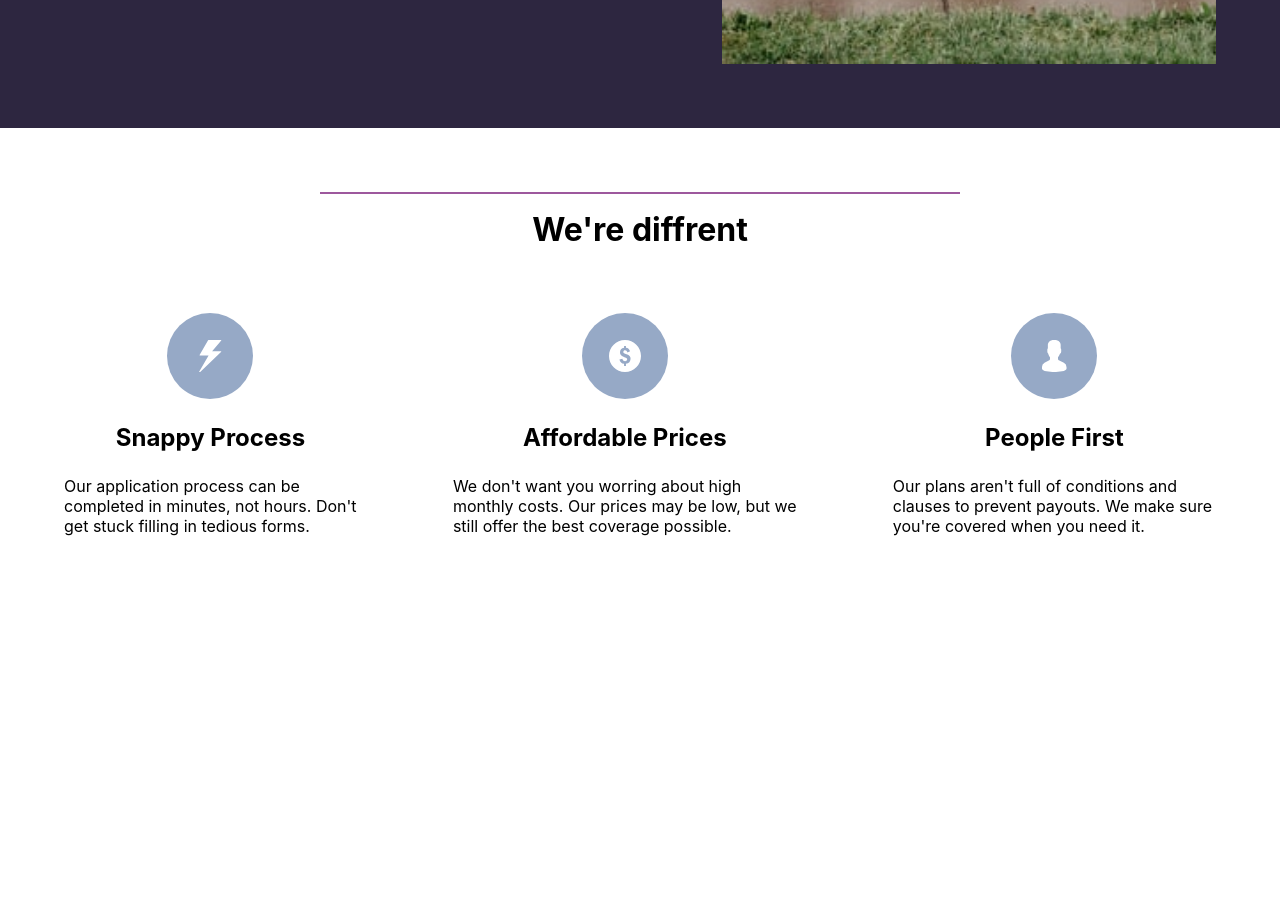
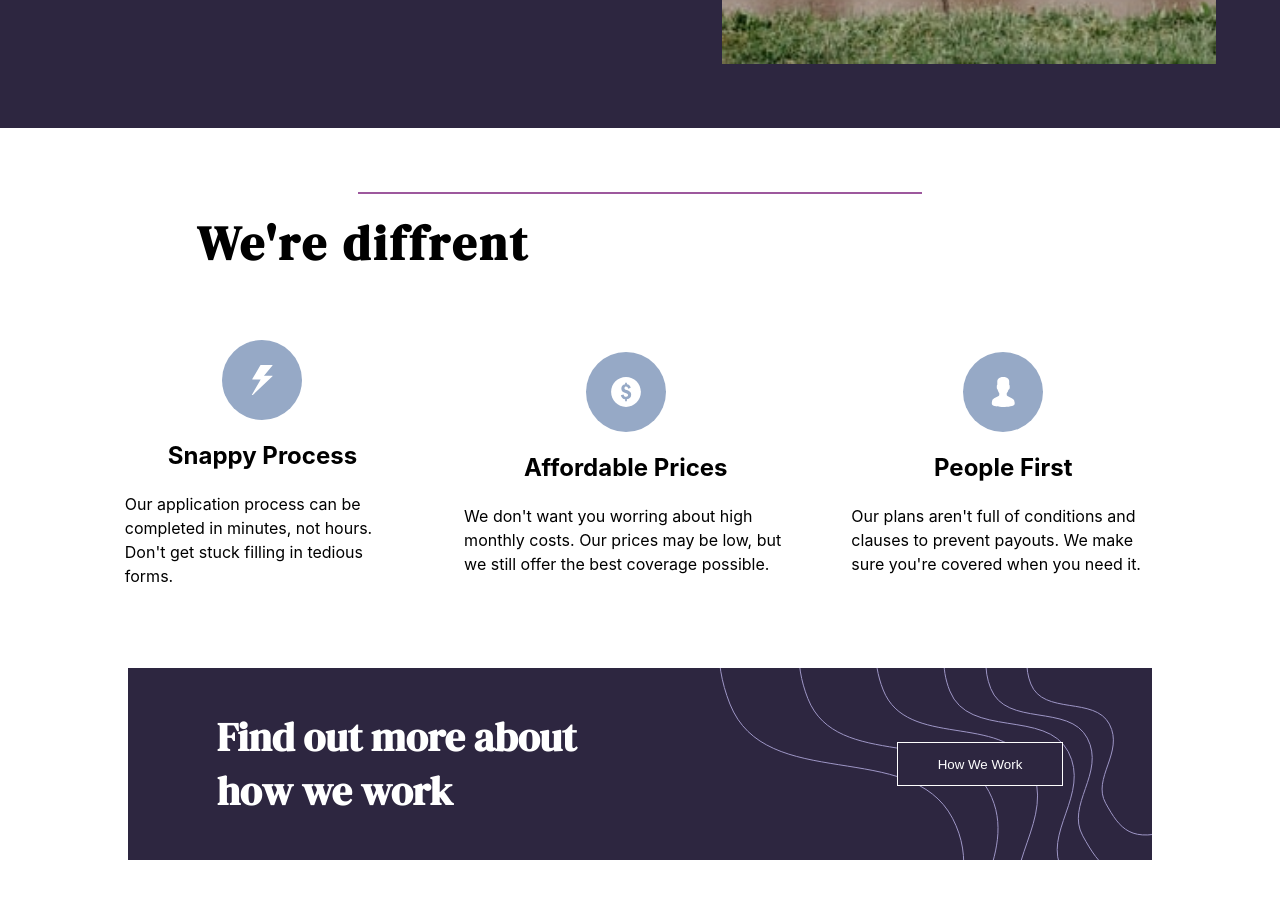
Before and after one commit to Mfried95/insure-landing-page, a React (Create React App) app: page / in a window 1280 px wide. Shown: the part 880-1778 px from the top of the page. Before the commit the page ends 1416 px from the top, so only its background shows below. Built offline with nearby package versions, Linux system fonts and the light colour scheme.

Commit message:
Updated Middle and Banner styles
- Changed layout with and resized all elements to fit for Middle component.
- Created and styled Banner component, resized for desktop and mobile

```diff
--- a/src/App.js
+++ b/src/App.js
@@ -2,6 +2,8 @@ import './App.css';
 import Navigation from './Components/Navigation';
 import Hero from './Components/Hero';
 import Middle from './Components/Middle';
+import Banner from './Components/Banner';
+
 
 function App() {
   return (
@@ -9,6 +11,7 @@ function App() {
      <Navigation/>
      <Hero/>
      <Middle/>
+     <Banner/>
     </div>
   );
 }
--- /dev/null
+++ b/src/Components/Banner.jsx
@@ -0,0 +1,17 @@
+import React from 'react'
+import '../Styles/banner.css'
+
+
+const Banner = () => {
+  return (
+    <div className='banner-container'>
+        <div className="banner-content">
+        <h2>Find out more about how we work</h2>
+        <button>How We Work</button>
+        </div>
+
+    </div>
+  )
+}
+
+export default Banner
--- /dev/null
+++ b/src/Styles/banner.css
@@ -0,0 +1,66 @@
+.banner-container{
+    height: 20em;
+    width: 90%;
+    margin: 5em auto;
+    background-color: hsl(256, 26%, 20%);
+    background-image: url(../images/bg-pattern-how-we-work-mobile.svg);
+    background-repeat: no-repeat;
+    background-position: right;
+    color: white;
+    display: flex;
+    flex-direction: column;
+    text-align: center;
+    align-items: center;
+}
+
+.banner-container h2{
+    font-family: 'DM Serif Display', serif;
+    font-size: 2rem;
+}
+
+.banner-container button{
+    padding: 0.5em 1em;
+    background-color:  hsl(256, 26%, 20%);
+    border: solid white 1.5px;
+    color: white;
+    cursor: pointer;
+    width: 10em;
+    margin-top: 2em;
+}
+
+.banner-content{
+    margin: auto;
+    padding: 0 2em;
+}
+
+
+/* DESKTOP */
+@media only screen and (min-width: 880px){
+
+    .banner-container{
+        height: 12em;
+        background-image: url(../images/bg-pattern-how-we-work-desktop.svg);
+        width: 80%;
+    }
+
+    .banner-container h2{
+        font-size: 2.5rem;
+        text-align: left;
+        margin: auto;
+        width: 9em;
+    }
+
+    .banner-container button{
+        margin: auto;
+        padding: 1em 2.5em;
+        width: 12.5em;
+        position: relative;
+    }
+
+    .banner-content{
+        display: flex;
+        justify-content: space-around;
+        gap: 20em;
+    }
+
+}
--- a/src/Styles/mid.css
+++ b/src/Styles/mid.css
@@ -8,11 +8,16 @@
 .mid-container{
     display: flex;
     flex-direction: column;
+    width: 88%;
+    margin: auto;
 }
 
 .mid-container h1{
-    text-align: center;
-    padding: 0
+    text-align: left;
+    padding: 0 2em;
+    font-size: 2rem;
+    font-family: 'DM Serif Display', serif;
+    letter-spacing: 3px;
 }
 
 .card-container{
@@ -25,12 +30,20 @@
 .card{
     display: flex;
     flex-direction: column;
+    text-align: center;
     align-items: center;
-    text-align: center;
     margin: auto;
-    padding: 0 2.25em;
     gap: 1.5em;
+    font-size: 1rem;
+    line-height: 1.5rem;
 }
+
+
+
+.card h2 {
+    text-align: left;
+}
+
 
 /* DESKTOP */
 @media only screen and (min-width: 880px){
@@ -41,8 +54,26 @@
 }
 
 .card{
-    padding: 0 1em;
+    display: flex;
+    flex-direction: column;
     text-align: left;
+    margin: auto;
+    gap: 1.5em;
+    font-size: 1rem;
+    line-height: 1.5rem;
 }
 
+.card img{
+    width: 80px;
 }
+
+.mid-container h1{
+    text-align: left;
+    padding: 0 2.5em;
+    font-size: 3rem;
+    font-family: 'DM Serif Display', serif;
+    letter-spacing: 3px;
+}
+
+
+}
```
